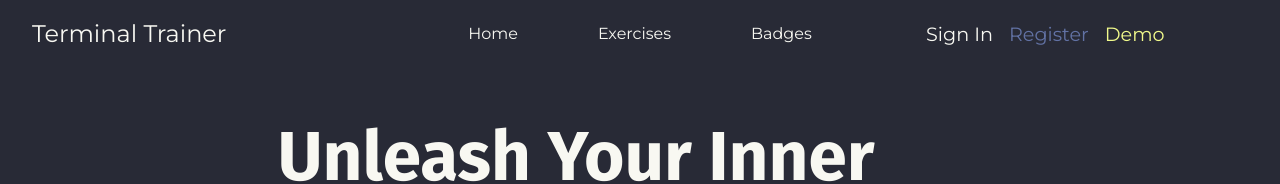
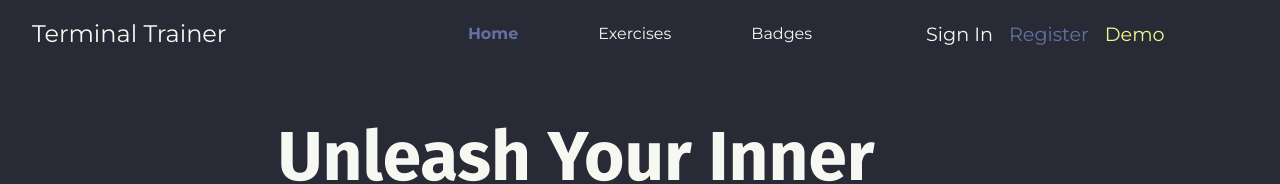
Before and after one commit to arduenify/terminal-trainer, a React (Create React App) app in the folder frontend/: page / in a window 1280 px wide. Shown: the top 184 px of the page. Built offline with nearby package versions, Linux system fonts and the light colour scheme; no server answers.

Commit message:
Updated the header styling to show the active page

```diff
--- a/frontend/src/features/header/Header.css
+++ b/frontend/src/features/header/Header.css
@@ -47,6 +47,11 @@
     width: 100%;
     height: 2px;
     background-color: var(--color-accent);
+}
+
+.header-nav-item.active {
+    font-weight: bold;
+    color: var(--color-secondary);
 }
 
 .header-buttons {
--- a/frontend/src/features/header/Header.js
+++ b/frontend/src/features/header/Header.js
@@ -1,5 +1,5 @@
 import React, { useState, useContext } from 'react';
-import { useNavigate } from 'react-router-dom';
+import { useLocation, useNavigate } from 'react-router-dom';
 import {
     useDemoLoginMutation,
     useFetchCurrentUserQuery,
@@ -15,6 +15,7 @@ import { useDispatch } from 'react-redux';
 const Header = () => {
     // Hooks
     const navigate = useNavigate();
+    const location = useLocation();
     const [menuOpen, setMenuOpen] = useState(false);
     const { refetch } = useFetchCurrentUserQuery();
     const [demoLogin] = useDemoLoginMutation();
@@ -22,6 +23,8 @@ const Header = () => {
     const { isAuthenticated, setIsAuthenticated, logout } =
         useContext(AuthContext);
     const dispatch = useDispatch();
+
+    const isActive = (path) => (location.pathname === path ? 'active' : '');
 
     // Callbacks
     const navigateToSignupForm = () => {
@@ -42,6 +45,10 @@ const Header = () => {
 
     const navigateToBadges = () => {
         navigate('/badges');
+    };
+
+    const navigateToProgress = () => {
+        navigate('/progress');
     };
 
     const handleDemoAuthentication = async () => {
@@ -93,22 +100,34 @@ const Header = () => {
             </div>
             <div className='header-section'>
                 <nav className='header-nav'>
-                    <div className='header-nav-item' onClick={navigateToHome}>
+                    <div
+                        className={`header-nav-item ${isActive('/')}`}
+                        onClick={navigateToHome}
+                    >
                         Home
                     </div>
                     <div
-                        className='header-nav-item'
+                        className={`header-nav-item ${isActive('/exercises')}`}
                         onClick={navigateToExercises}
                     >
                         Exercises
                     </div>
-                    <div className='header-nav-item' onClick={navigateToBadges}>
+                    <div
+                        className={`header-nav-item ${isActive('/badges')}`}
+                        onClick={navigateToBadges}
+                    >
                         Badges
                     </div>
-                    {/* <div className='header-nav-item'>Progress</div>
-                {isAuthenticated && (
-                    <div className='header-nav-item'>Profile</div>
-                )} */}
+                    {isAuthenticated && (
+                        <div
+                            className={`header-nav-item ${isActive(
+                                '/progress',
+                            )}`}
+                            onClick={navigateToProgress}
+                        >
+                            Progress
+                        </div>
+                    )}
                 </nav>
             </div>
 
```
